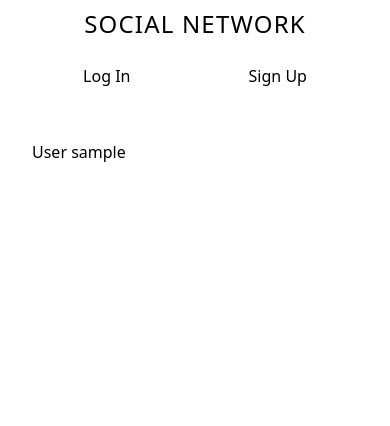
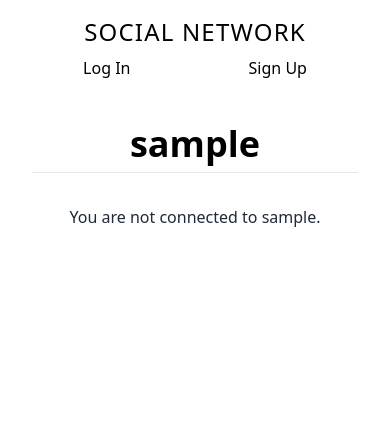
Before and after one commit to mblayman/social, a Django app: template templates/users/user_detail.html in a window 390 px wide. Shown: the top 426 px of the page. Run offline with Django 3.2, Linux system fonts and the light colour scheme; the template is opened without the code that fills it: most values are stand-ins (such as "Sample title", 1, 10 or a date in 2020).

Commit message:
Add an invite page on a user's profile when not connected.
Fixes #3

```diff
--- a/templates/base.html
+++ b/templates/base.html
@@ -5,7 +5,7 @@
   <meta charset="utf-8">
   <meta name="viewport" content="width=device-width, initial-scale=1.0">
   <link href="https://unpkg.com/tailwindcss@^1.0/dist/tailwind.min.css" rel="stylesheet">
-  <title>{% block title %}{% endblock %}</title>
+  <title>{% block title %}{% endblock %} - Social Network</title>
 </head>
 <body class="min-h-screen flex flex-col">
 
@@ -18,6 +18,12 @@
     <a href="" class="mx-1 hover:text-gray-900">About</a>
     <a href="" class="mx-1 hover:text-gray-900">Terms</a>
     <a href="" class="mx-1 hover:text-gray-900">Privacy</a>
+    {% if user.is_authenticated %}
+      <form class="inline" method="POST" action="{% url 'account_logout' %}">
+        {% csrf_token %}
+        <button class="mx-1 hover:text-gray-900" type="submit">Log Out</button>
+      </form>
+    {% endif %}
   </footer>
   {% block scripts %}{% endblock %}
 </body>
--- a/templates/nav.html
+++ b/templates/nav.html
@@ -1,27 +1,21 @@
 <nav class="flex bg-orange-100 text-orange-900 sm:h-16 items-center">
   <div class="w-full max-w-6xl relative mx-auto px-6">
-    <div class="flex flex-col sm:flex-row sm:items-center">
+    <div class="py-2 flex flex-col sm:flex-row sm:items-center">
       <a href="/" class="block sm:mr-4 py-2 flex items-center justify-center">
         {# <img class="h-10 w-10 mr-2" src="{% static "logo.svg" %}" alt="Social Network"> #}
         <h1 class="text-2xl sm:text-lg uppercase tracking-wider font-medium hover:underline">Social Network</h1>
       </a>
       <div class="flex-grow"></div>
 
-      <div class="py-4 flex flex-row justify-around">
+      <div class="flex flex-row justify-around">
         {% if user.is_authenticated %}
           {% if user.is_staff %}
-            <div class="mr-4">
+            <div class="hidden sm:block mr-4">
               <a class="hover:underline font-light" href="{% url "admin:index" %}">
                 Clubhouse
               </a>
             </div>
           {% endif %}
-          <div>
-            <form method="POST" action="{% url 'account_logout' %}">
-              {% csrf_token %}
-              <button class="hover:underline font-light" type="submit">Log Out</button>
-            </form>
-          </div>
         {% else %}
           <div>
             <a class="hover:underline font-light" href="{% url 'account_login' %}">Log In</a>
--- a/templates/users/user_detail.html
+++ b/templates/users/user_detail.html
@@ -1,5 +1,17 @@
 {% extends "app.html" %}
 
+{% block title %}{{ viewed_user.username }}{% endblock %}
+
 {% block main %}
-  <h1>User {{ viewed_user.username }}</h1>
+  {% if viewed_user != user %}
+    <div class="mx-auto max-w-sm text-center">
+      <h1 class="text-4xl font-semibold text-orange-600 mb-8 pb-2 border-b border-orange-600">{{ viewed_user.username }}</h1>
+      <p class="mb-8 text-gray-800">You are not connected to {{ viewed_user.username }}.</p>
+      <p>
+        <a href="#" class="bg-gradient-to-br from-orange-500 to to-orange-700 hover:from-orange-400 hover:to-orange-600 text-white font-semibold py-3 px-4 rounded focus:outline-none focus:shadow-outline">
+          Send invite to {{ viewed_user.username }}
+        </a>
+      </p>
+    </div>
+  {% endif %}
 {% endblock %}
```
